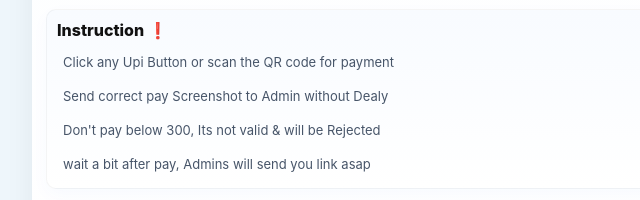
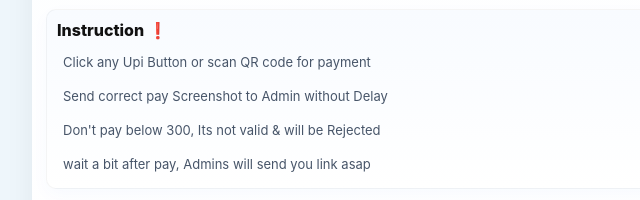
Before and after one commit to unon-ymous/Pay-page-, a plain HTML site: page index.html in a window 1280 px wide. Shown: the part 1074-1274 px from the top of the page, 228-868 px from the left. Drawn offline with Linux system fonts and the light colour scheme.

Commit message:
Update index.html

```diff
--- a/index.html
+++ b/index.html
@@ -107,8 +107,8 @@
       <div class="instructions-box">
         <div class="how-title">Instruction ❗</div>
         <div class="how-list" id="howList">
-          <div class="how-item">Click any Upi Button or scan the QR code for payment</div>
-          <div class="how-item">Send correct pay Screenshot to Admin without Dealy</div>
+          <div class="how-item">Click any Upi Button or scan QR code for payment</div>
+          <div class="how-item">Send correct pay Screenshot to Admin without Delay</div>
           <div class="how-item">Don't pay below 300, Its not valid & will be Rejected</div>
           <div class="how-item">wait a bit after pay, Admins will send you link asap</div>
         </div>
```
